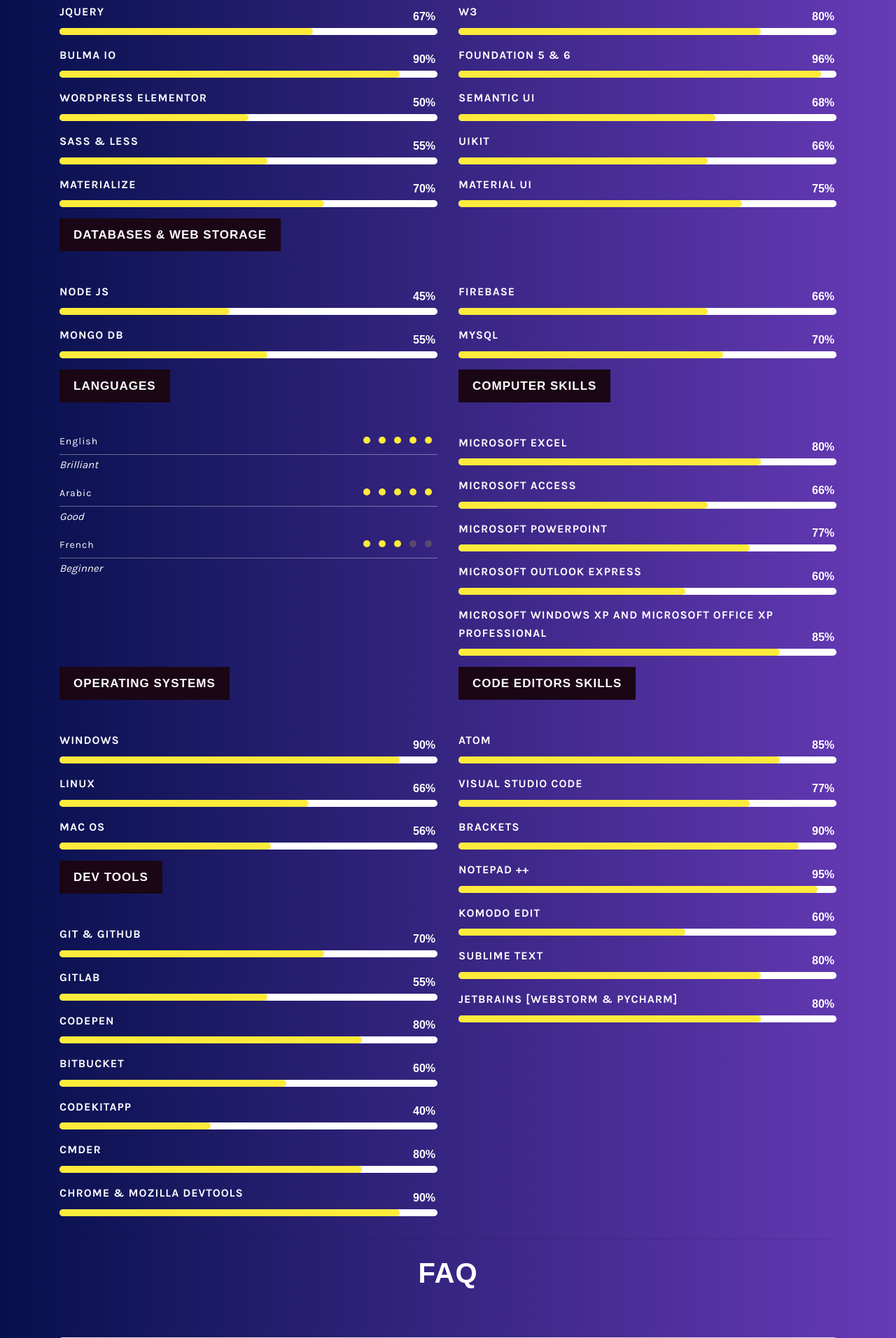
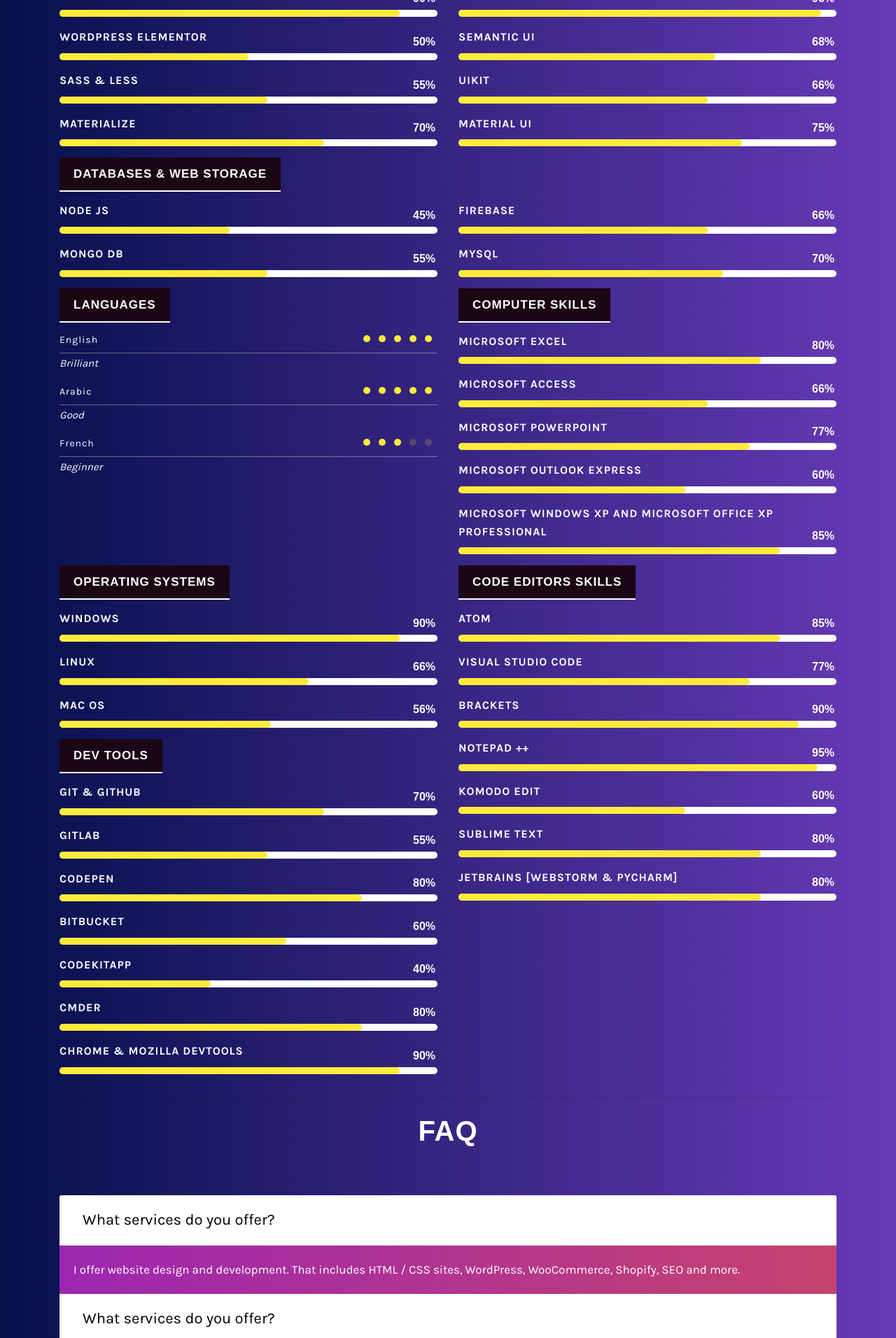
Before and after one commit to om-theme4all/om-theme4all.github.io, a PHP site: page /about.html in a window 1280 px wide. Shown: the part 2047-3959 px from the top of the page at 70% size. Run offline with PHP 8.4, Linux system fonts and the light colour scheme.

Commit message:
Update style.css

```diff
--- a/css/style.css
+++ b/css/style.css
@@ -516,10 +516,11 @@
     margin-bottom: 0px!important;
 }
 h3.subtitle {
-    margin-bottom: 45px;
+    margin-bottom: 14px;
     color: #fff;
     font-size: 17px;
     background: #1b0615;
+    border-bottom: 2px solid #FFF;
     font-weight: 700;
     display: inline-block;
     text-transform: uppercase;
@@ -527,6 +528,40 @@
     padding-left: 20px;
     padding-right: 20px;
 }
+.card {
+    position: relative;
+    display: -ms-flexbox;
+    display: flex;
+    -ms-flex-direction: column;
+    flex-direction: column;
+    min-width: 0;
+    word-wrap: break-word;
+    background: linear-gradient(to right, #9C27B0, rgb(198, 66, 110))!important;
+    background-clip: border-box;
+    border: none!important;
+    border-radius: .25rem;
+}
+.card-header {
+    padding: .75rem 1.25rem;
+    margin-bottom: 0;
+    background-color: rgb(255, 255, 255)!important;
+    border-bottom: 1px solid rgba(0,0,0,.125);
+    color: #191414!important;
+}
+.btn-link {
+    font-weight: 400;
+    color: #000000!important;
+    background-color: transparent;
+    font-size: 22px!important;
+}
+.btn-link:hover {
+    color: #b63886!important;
+    text-decoration: underline;
+    background-color: transparent;
+    border-color: transparent;
+}
+
+
 
 .skill {
     padding-bottom: 15px;
```
